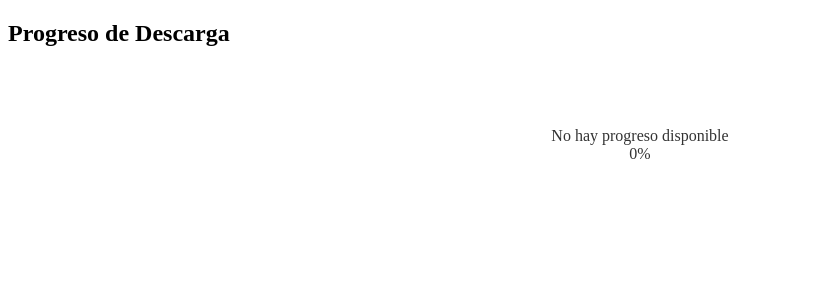
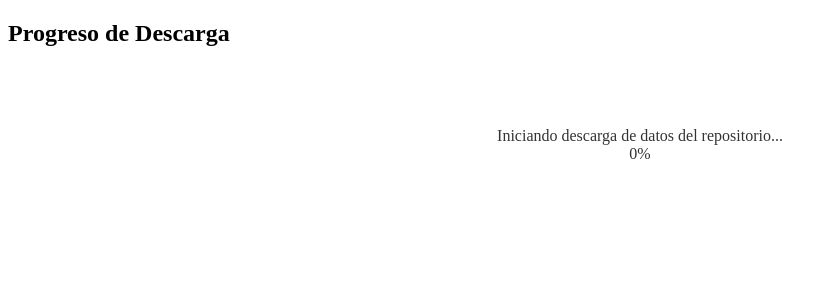
Before and after one commit to JuanSH11/BackDataMining, a FastAPI app: page /progress in a window 1280 px wide. Shown: the top 300 px of the page, without its empty margins (0-824 px from the left). Run offline with FastAPI, Linux system fonts and the light colour scheme; data that the repository does not hold is empty.

Commit message:
Update progress bar v3

```diff
--- a/controllers.py
+++ b/controllers.py
@@ -216,4 +216,4 @@ def update_progress(db: Session, progress_id: int, message: str = None, percenta
 
 # Obtener progreso de carga de datos
 def get_latest_progress(db: Session):
-    return db.query(models.Progress).order_by(models.Progress.id_progress.desc()).first() or models.Progress(percentage=0, message="No hay progreso disponible")
+    return db.query(models.Progress).order_by(models.Progress.id_progress.desc()).first() or models.Progress(percentage=0, message="Iniciando descarga de datos del repositorio...")
--- a/data-abstraction.py
+++ b/data-abstraction.py
@@ -414,7 +414,7 @@ def load_issues_data(db):
     for issues in issues_to_insert:
         controllers.create_issue(db, issues)
 
-    controllers.update_progress(db, progress.id_progress, "Issues del repositorio obtenidos", percentage=100)
+    controllers.update_progress(db, progress.id_progress, "Descarga de datos completada", percentage=100)
 
 
 db = SessionLocal()
--- a/templates/progress.html
+++ b/templates/progress.html
@@ -18,10 +18,10 @@
         }
         #progress-message {
         margin-top: 10px;
-        color: #333;  /* Color del mensaje */
+        color: #333;
         }
         #progress-percentage {
-            color: #333;  /* Color del porcentaje */
+            color: #333;
         }
     </style>
 </head>
```
